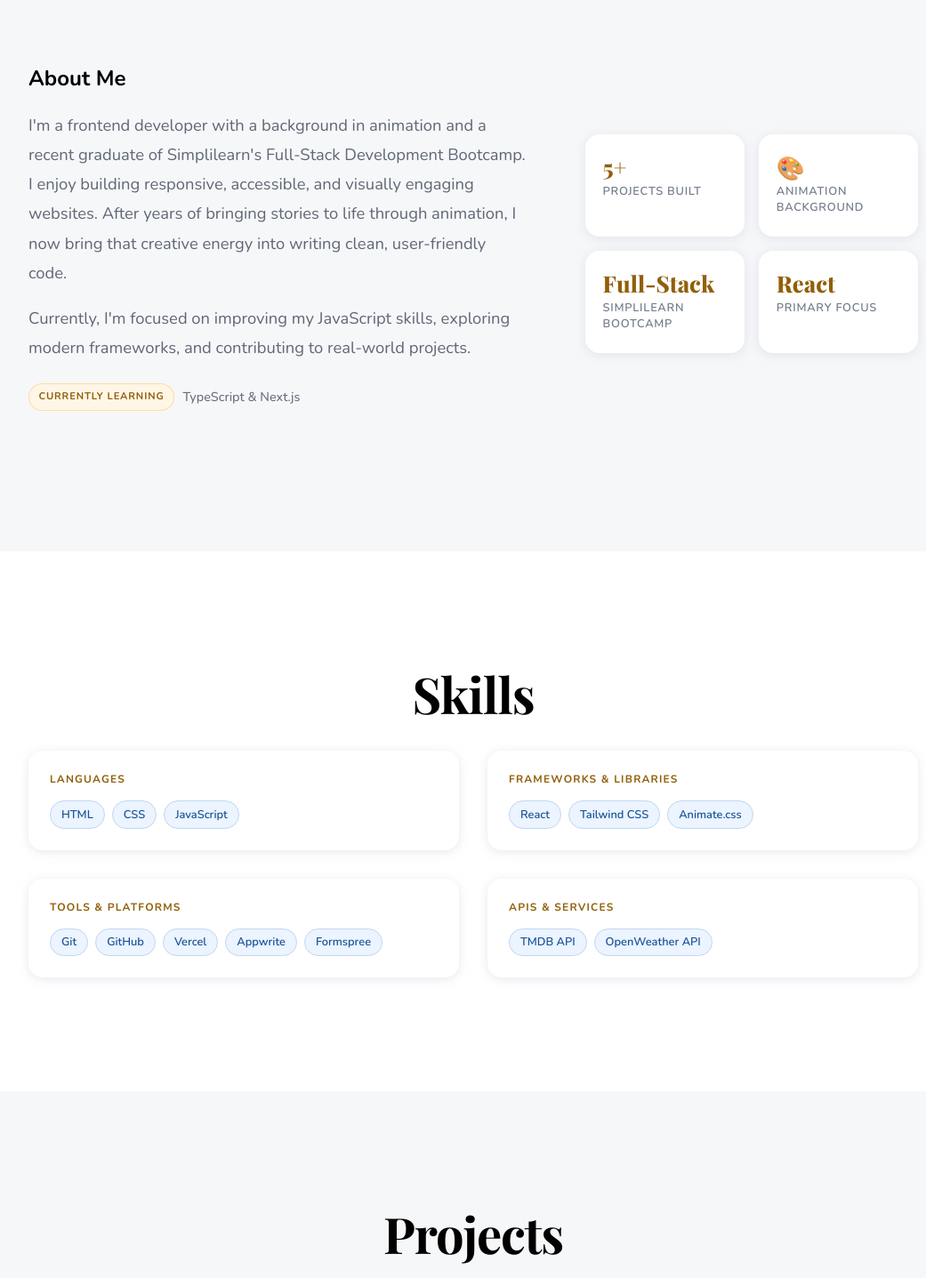
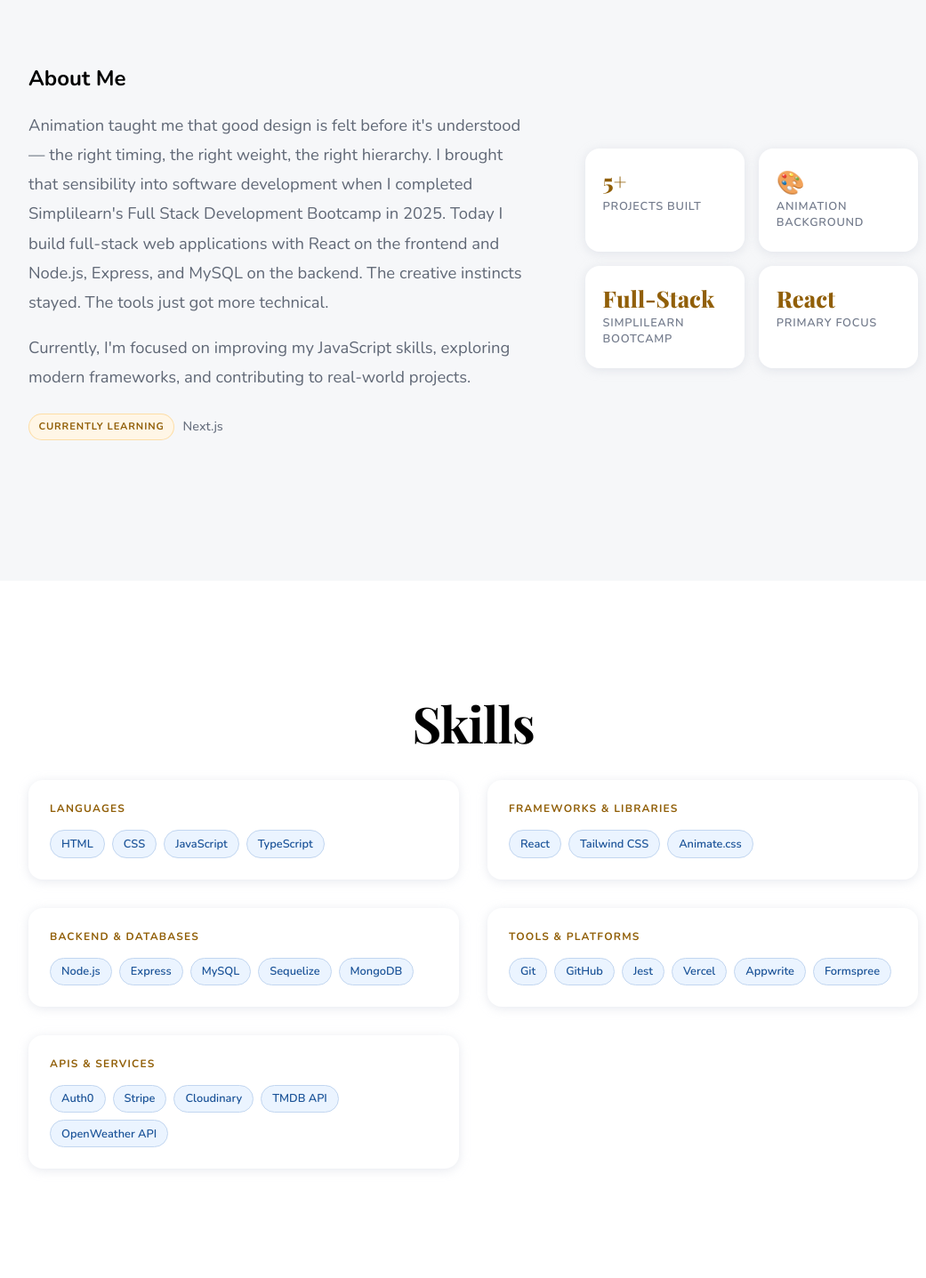
Before and after one commit to Azona001/my-portfolio, a React (Create React App) app: page / in a window 1280 px wide. Shown: the part 880-2317 px from the top of the page at 89% size, without its empty margins (108-1149 px from the left). Built offline with nearby package versions, Linux system fonts and the light colour scheme; a web font is replaced by a local one.

Commit message:
edited about, footer, and skills section

```diff
--- a/src/components/About.js
+++ b/src/components/About.js
@@ -1,30 +1,31 @@
-import React from 'react';
-import { useInViewAnimation } from '../hooks/useInViewAnimation';
-import './css/About.css';
+import React from "react";
+import { useInViewAnimation } from "../hooks/useInViewAnimation";
+import "./css/About.css";
 
 const highlights = [
-  { value: '5+', label: 'Projects built' },
-  { value: '🎨', label: 'Animation background' },
-  { value: 'Full-Stack', label: 'Simplilearn Bootcamp' },
-  { value: 'React', label: 'Primary focus' },
+  { value: "5+", label: "Projects built" },
+  { value: "🎨", label: "Animation background" },
+  { value: "Full-Stack", label: "Simplilearn Bootcamp" },
+  { value: "React", label: "Primary focus" },
 ];
 
 const About = () => {
-  const { ref, className } = useInViewAnimation('animate__fadeInUp');
+  const { ref, className } = useInViewAnimation("animate__fadeInUp");
 
   return (
     <section className={`about-section`} id="about" ref={ref}>
       <div className={`about-inner ${className}`}>
-
         {/* Text column */}
         <div className="about-text">
           <h2>About Me</h2>
           <p className="p-intro">
-            I'm a frontend developer with a background in animation and a recent
-            graduate of Simplilearn's Full-Stack Development Bootcamp. I enjoy
-            building responsive, accessible, and visually engaging websites. After
-            years of bringing stories to life through animation, I now bring that
-            creative energy into writing clean, user-friendly code.
+            Animation taught me that good design is felt before it's understood
+            — the right timing, the right weight, the right hierarchy. I brought
+            that sensibility into software development when I completed
+            Simplilearn's Full Stack Development Bootcamp in 2025. Today I build
+            full-stack web applications with React on the frontend and Node.js,
+            Express, and MySQL on the backend. The creative instincts stayed.
+            The tools just got more technical.
           </p>
           <p className="p-intro">
             Currently, I'm focused on improving my JavaScript skills, exploring
@@ -32,7 +33,7 @@ const About = () => {
           </p>
           <p className="currently-learning">
             <span className="learning-label">Currently learning</span>
-            TypeScript &amp; Next.js
+            Next.js
           </p>
         </div>
 
@@ -45,7 +46,6 @@ const About = () => {
             </div>
           ))}
         </div>
-
       </div>
     </section>
   );
--- a/src/components/Footer.js
+++ b/src/components/Footer.js
@@ -1,23 +1,23 @@
-import React from 'react';
+import React from "react";
 import { SlSocialLinkedin } from "react-icons/sl";
 import { VscGithubAlt } from "react-icons/vsc";
 import { MdOutlineEmail } from "react-icons/md";
 import Dark from "./Dark";
-import { useInViewAnimation } from '../hooks/useInViewAnimation';
-import './css/Footer.css';
+import { useInViewAnimation } from "../hooks/useInViewAnimation";
+import "./css/Footer.css";
 
 const Footer = () => {
-  const { ref, className } = useInViewAnimation('animate__fadeInUp');
+  const { ref, className } = useInViewAnimation("animate__fadeInUp");
 
   return (
     <footer ref={ref} className={`footer ${className}`}>
       <div className="footer-inner">
-
         {/* Brand column */}
         <div className="footer-brand">
           <span className="footer-name">Azona Isagba</span>
           <p className="footer-bio">
-            Frontend developer crafting clean, accessible UIs with React and JavaScript.
+            Frontend developer crafting clean, accessible UIs with React and
+            JavaScript.
           </p>
           <div className="footer-socials">
             <a
@@ -52,11 +52,21 @@ const Footer = () => {
         <nav aria-label="Footer navigation" className="footer-nav-col">
           <h4 className="footer-col-heading">Navigation</h4>
           <ul className="footer-nav-list">
-            <li><a href="#top-header">Home</a></li>
-            <li><a href="#about">About</a></li>
-            <li><a href="#skills">Skills</a></li>
-            <li><a href="#project-contain">Projects</a></li>
-            <li><a href="#contact">Contact</a></li>
+            <li>
+              <a href="#top-header">Home</a>
+            </li>
+            <li>
+              <a href="#about">About</a>
+            </li>
+            <li>
+              <a href="#skills">Skills</a>
+            </li>
+            <li>
+              <a href="#project-contain">Projects</a>
+            </li>
+            <li>
+              <a href="#contact">Contact</a>
+            </li>
           </ul>
         </nav>
 
@@ -67,17 +77,15 @@ const Footer = () => {
             <li>
               <a href="mailto:isagbaazona@gmail.com">isagbaazona@gmail.com</a>
             </li>
-            <li>
-              <a href="tel:+13233315617">+1 (323) 331-5617</a>
-            </li>
           </ul>
           <Dark />
         </div>
-
       </div>
 
       <div className="footer-bottom">
-        <span>© {new Date().getFullYear()} Azona Isagba. All rights reserved.</span>
+        <span>
+          © {new Date().getFullYear()} Azona Isagba. All rights reserved.
+        </span>
       </div>
     </footer>
   );
--- a/src/components/Skills.js
+++ b/src/components/Skills.js
@@ -1,16 +1,29 @@
-import React from 'react';
-import { useInViewAnimation } from '../hooks/useInViewAnimation';
-import './css/Skills.css';
+import React from "react";
+import { useInViewAnimation } from "../hooks/useInViewAnimation";
+import "./css/Skills.css";
 
 const skills = [
-  { category: 'Languages', items: ['HTML', 'CSS', 'JavaScript'] },
-  { category: 'Frameworks & Libraries', items: ['React', 'Tailwind CSS', 'Animate.css'] },
-  { category: 'Tools & Platforms', items: ['Git', 'GitHub', 'Vercel', 'Appwrite', 'Formspree'] },
-  { category: 'APIs & Services', items: ['TMDB API', 'OpenWeather API'] },
+  { category: "Languages", items: ["HTML", "CSS", "JavaScript", "TypeScript"] },
+  {
+    category: "Frameworks & Libraries",
+    items: ["React", "Tailwind CSS", "Animate.css"],
+  },
+  {
+    category: "Backend & Databases",
+    items: ["Node.js", "Express", "MySQL", "Sequelize", "MongoDB"],
+  },
+  {
+    category: "Tools & Platforms",
+    items: ["Git", "GitHub", "Jest", "Vercel", "Appwrite", "Formspree"],
+  },
+  {
+    category: "APIs & Services",
+    items: ["Auth0", "Stripe", "Cloudinary", "TMDB API", "OpenWeather API"],
+  },
 ];
 
 const Skills = () => {
-  const { ref, className } = useInViewAnimation('animate__fadeInUp');
+  const { ref, className } = useInViewAnimation("animate__fadeInUp");
 
   return (
     <section className={`${className} skills-section`} id="skills" ref={ref}>
@@ -21,7 +34,9 @@ const Skills = () => {
             <h3 className="skill-category">{category}</h3>
             <ul className="skill-list">
               {items.map((skill) => (
-                <li key={skill} className="skill-badge">{skill}</li>
+                <li key={skill} className="skill-badge">
+                  {skill}
+                </li>
               ))}
             </ul>
           </div>
```
